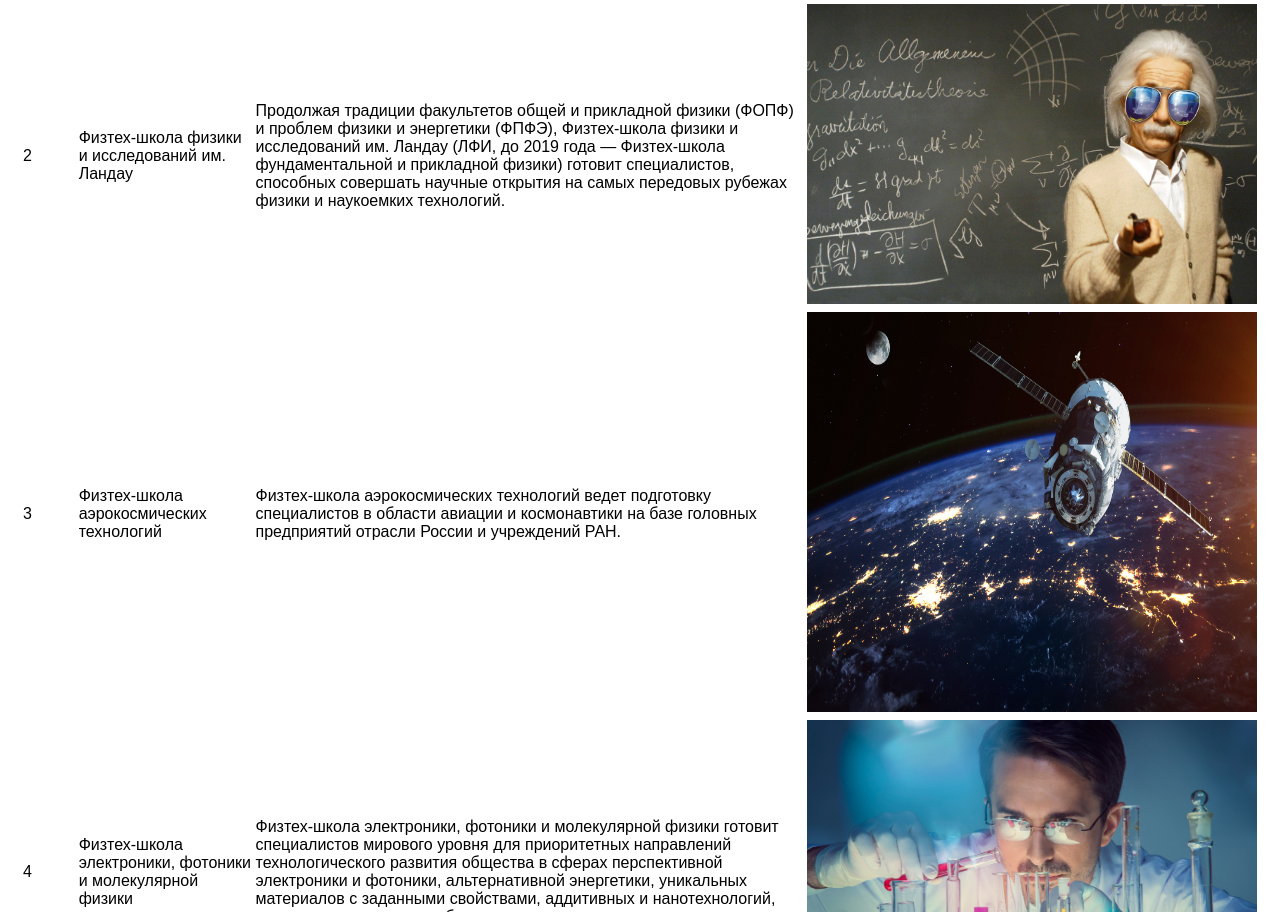
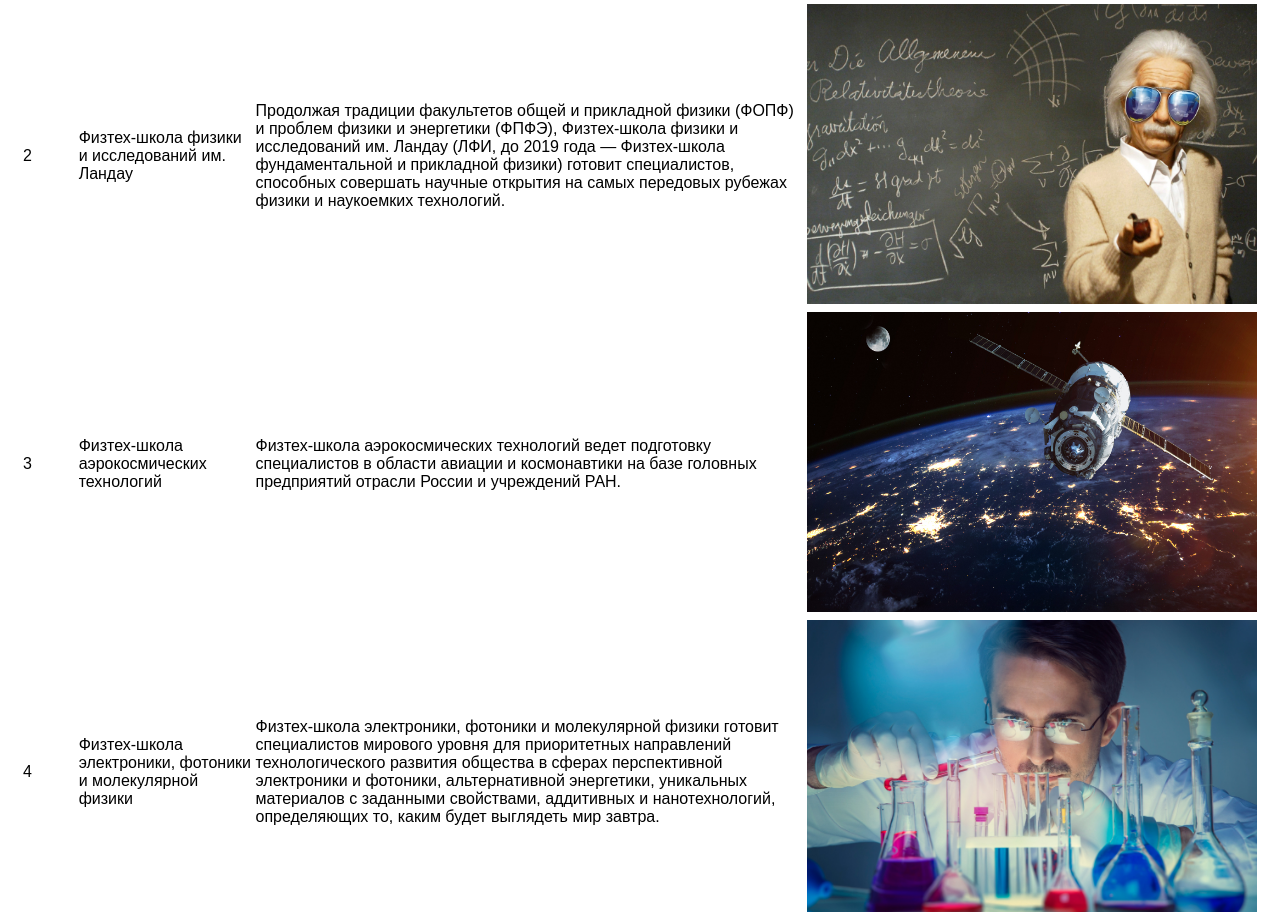
Before and after one commit to 333Hyper/site-1, a plain HTML site: page index.html in a window 1280 px wide. Shown: the part 563-1475 px from the top of the page. Drawn offline with Linux system fonts and the light colour scheme; a script that the page names is missing.

Commit message:
Update index.html

```diff
--- a/index.html
+++ b/index.html
@@ -44,7 +44,7 @@
             <td>3</td>
             <td>Физтех-школа аэрокосмических технологий</td>
             <td>Физтех-школа аэрокосмических технологий ведет подготовку специалистов в области авиации и космонавтики на базе головных предприятий отрасли России и учреждений РАН.</td>
-            <td><img src="3.png" width="450" height="400" alt="ФАКТ"></td>
+            <td><img src="3.png" width="450" height="300" alt="ФАКТ"></td>
         </tr>
         <tr>
             <td>4</td>
```
